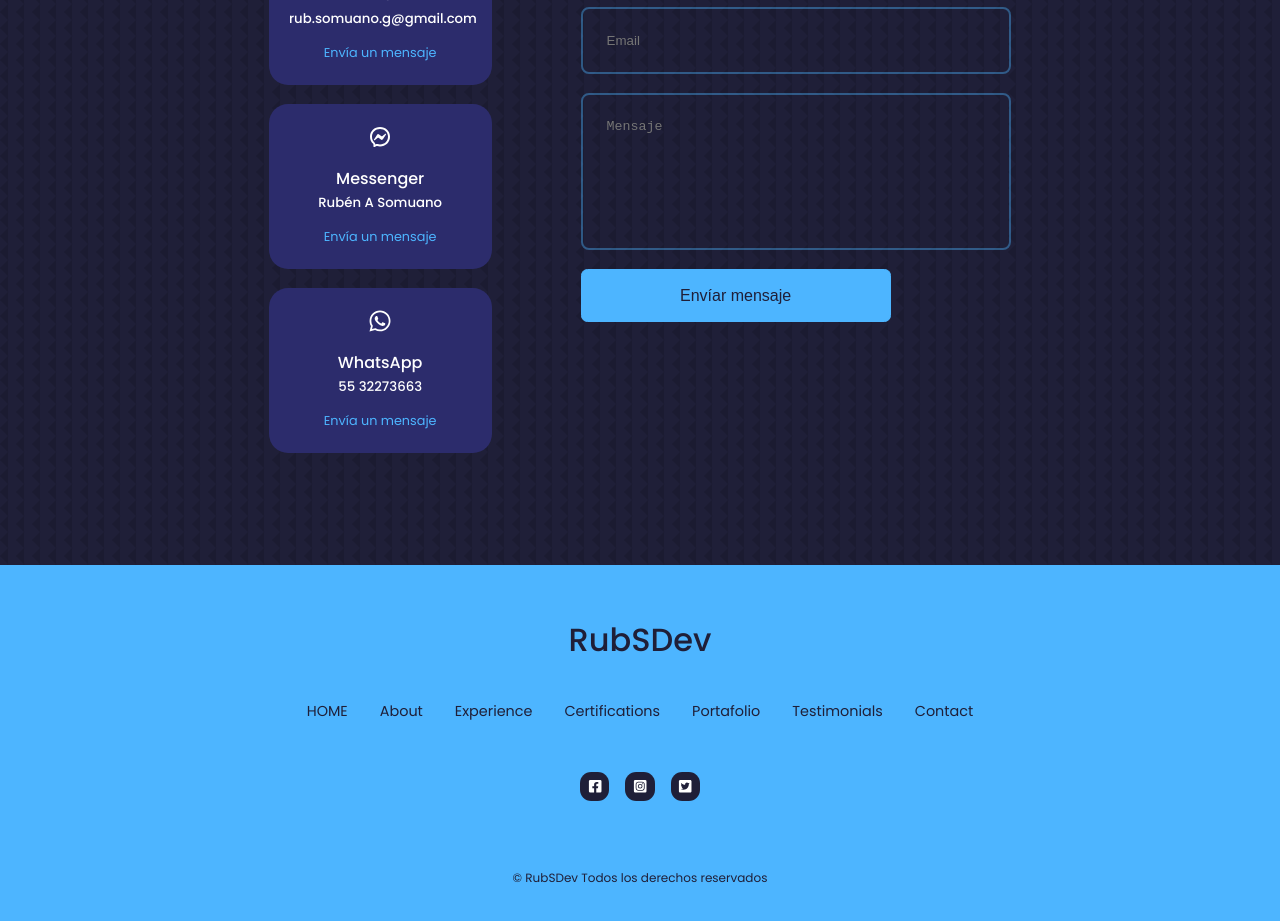
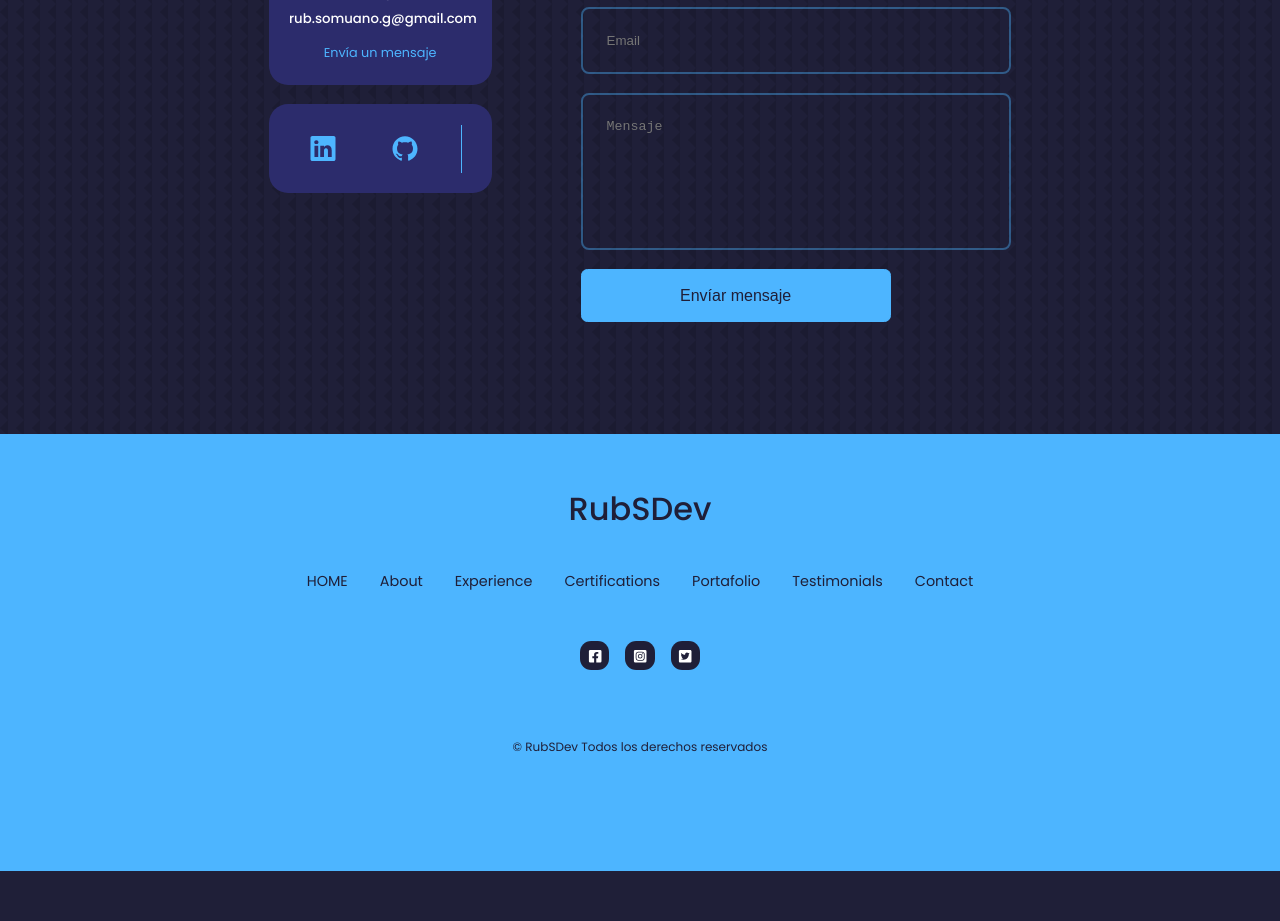
Before and after one commit to RubSDev/Portafolio_Web_RubSDev, a React (Create React App) app: page / in a window 1280 px wide. Shown: the part 6140-7061 px from the top of the page. After the commit the page ends 7011 px from the top, so only its background shows below. Built offline with nearby package versions, Linux system fonts and the light colour scheme.

Commit message:
uppdate cvs

```diff
--- a/src/components/contact/Contact.jsx
+++ b/src/components/contact/Contact.jsx
@@ -3,6 +3,8 @@ import "./contact.css";
 import { MdOutlineEmail } from "react-icons/md";
 import { RiMessengerLine } from "react-icons/ri";
 import { FaWhatsapp } from "react-icons/fa";
+import { BsLinkedin } from "react-icons/bs";
+import { ImGithub } from "react-icons/im";
 import { useRef } from "react";
 import emailjs from "emailjs-com";
 
@@ -36,23 +38,22 @@ const Contact = () => {
             </a>
           </article>
           <article className="contact__option">
-            <RiMessengerLine className="contact__option-icon" />
-            <h4>Messenger</h4>
-            <h5>Rubén A Somuano</h5>
-            <a href="https://m.me/Rasg83" target="_blank">
-              Envía un mensaje
-            </a>
-          </article>
-          <article className="contact__option">
-            <FaWhatsapp className="contact__option-icon" />
-            <h4>WhatsApp</h4>
-            <h5>55 32273663</h5>
-            <a
-              href="https://api.whatsapp.com/send?phone+525532273663"
-              target="_blank"
-            >
-              Envía un mensaje
-            </a>
+            <div className="header_socials_Contact">
+              <a
+                className="icon_socials_Contact"
+                href="https://www.linkedin.com/in/ruben-arturo-somuano-garc%C3%ADa-a43a03198/"
+                target="_blanck"
+              >
+                <BsLinkedin className="icon_socials_Contact" />
+              </a>
+              <a
+                className="icon_socials_Contact"
+                href="https://github.com/RubSDev"
+                target="_blanck"
+              >
+                <ImGithub className="icon_socials_Contact" />
+              </a>
+            </div>
           </article>
         </div>
         <form ref={form} onSubmit={sendEmail}>
--- a/src/components/contact/contact.css
+++ b/src/components/contact/contact.css
@@ -71,3 +71,24 @@ textarea {
     width: var(--container-width-sm);
   }
 }
+
+.header_socials_Contact {
+  display: flex;
+  flex-direction: row;
+  align-items: center;
+  gap: 0.8rem;
+justify-content: space-around;
+  bottom: 3rem;
+}
+
+.header_socials_Contact::after {
+  content: "";
+  width: 1px;
+  height: 3rem;
+  background-color: var(--color-primary);
+}
+.icon_socials_Contact {
+  width: 50px;
+  height: 25px;
+  margin: 0 !important;
+}
```
